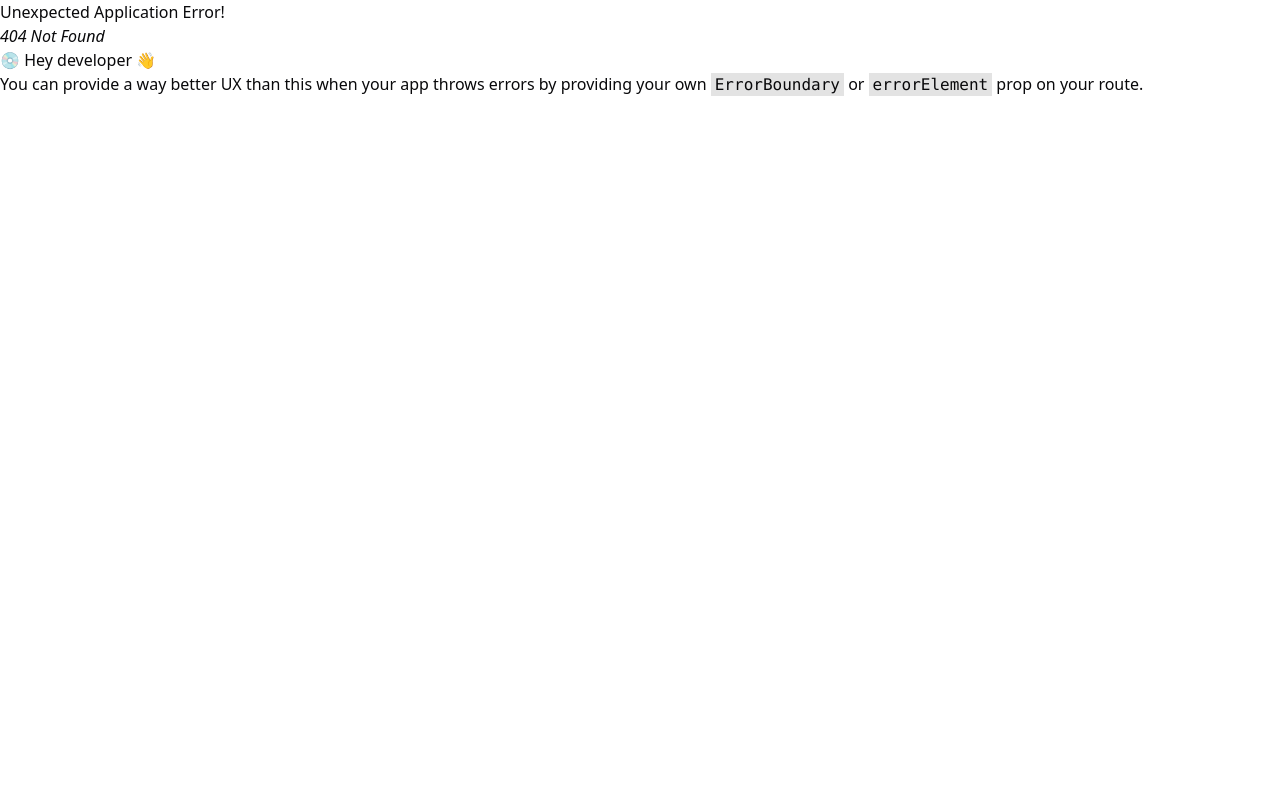
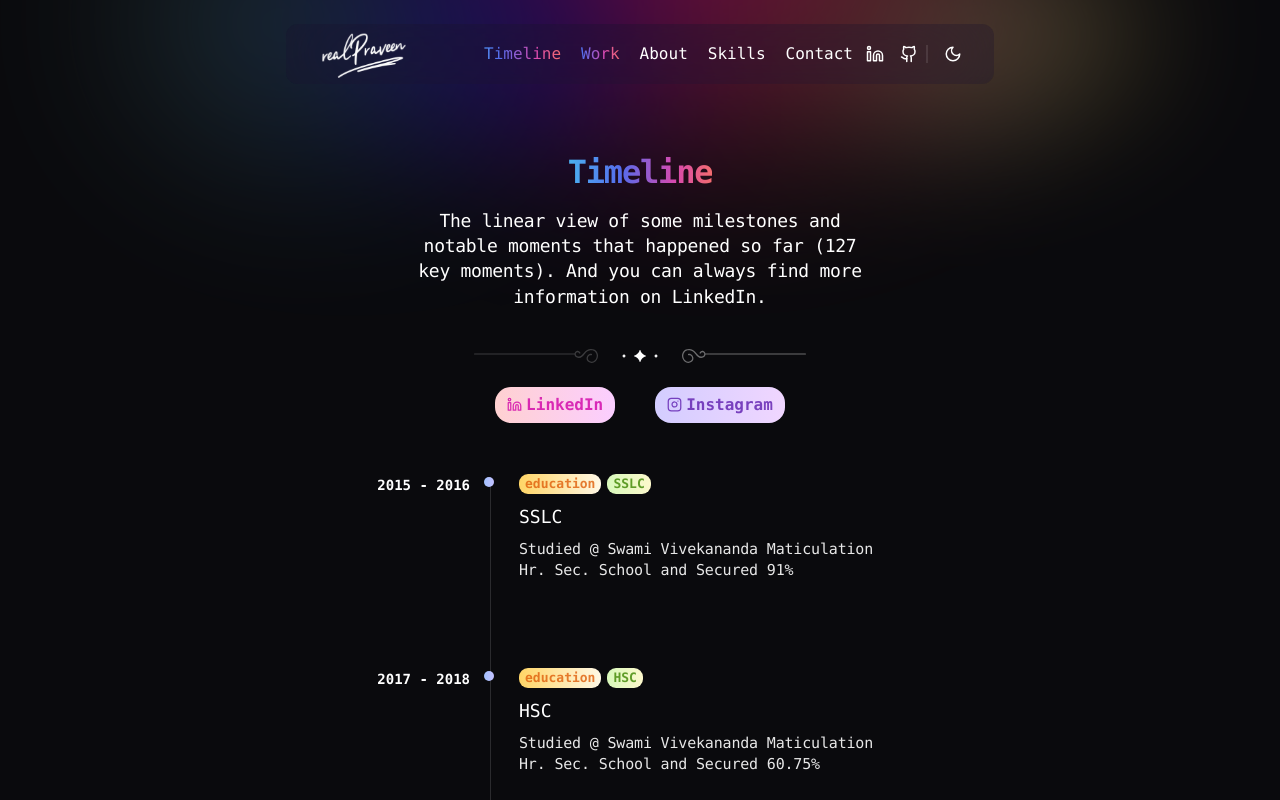
Before and after one commit to praveen-raj-r/praveen-raj-web-app, a React (Vite) app: page /timeline in a window 1280 px wide. Before the commit this address had no page. Shown: the top 800 px of the page. Built offline with nearby package versions, Linux system fonts and the light colour scheme.

Commit message:
added timeline

```diff
--- a/src/App.jsx
+++ b/src/App.jsx
@@ -6,6 +6,7 @@ import AboutMe from "./pages/AboutMe";
 import Projects from "./pages/Projects";
 import Skills from "./pages/Skills";
 import Contact from "./pages/Contact";
+import TimeLine from "./pages/TimeLine";
 
 const router = createBrowserRouter([
   {
@@ -14,6 +15,10 @@ const router = createBrowserRouter([
       {
         path: "/",
         element: <LandingPage />,
+      },
+      {
+        path: "/timeline",
+        element: <TimeLine />,
       },
       {
         path: "/about",
--- a/src/components/app/Description.jsx
+++ b/src/components/app/Description.jsx
@@ -7,7 +7,7 @@ function Description({ header, children }) {
         {header}
       </h2>
       <p className="tracking-[-0.28px] leading-[140%] text-lg">{children}</p>
-      <div className="flex items-center justify-center mx-0 my-3">
+      <div className="flex items-center justify-center mx-0 mt-10">
         <svg
           xmlns="http://www.w3.org/2000/svg"
           width="124"
--- a/src/components/app/Navbar.jsx
+++ b/src/components/app/Navbar.jsx
@@ -5,11 +5,18 @@ import NavSocialLinks from "./NavSocialLinks";
 // import lightSon from "/sun-light-mode.svg";
 
 const navItems = [
-  { id: "1", label: "work", routePath: "/work", badge: 0, special: true },
-  { id: "2", label: "about", routePath: "/about", badge: 0, special: false },
-  { id: "3", label: "skills", routePath: "/skills", badge: 0, special: false },
   {
-    id: "4",
+    id: "1",
+    label: "timeline",
+    routePath: "/timeline",
+    badge: 0,
+    special: true,
+  },
+  { id: "2", label: "work", routePath: "/work", badge: 0, special: true },
+  { id: "3", label: "about", routePath: "/about", badge: 0, special: false },
+  { id: "4", label: "skills", routePath: "/skills", badge: 0, special: false },
+  {
+    id: "5",
     label: "contact",
     routePath: "/contact",
     badge: 0,
--- a/src/components/app/Sidebar.jsx
+++ b/src/components/app/Sidebar.jsx
@@ -9,6 +9,10 @@ import { useState } from "react";
 import { Link } from "react-router-dom";
 
 const navItems = [
+  {
+    label: "timeline",
+    link: "/timeline",
+  },
   {
     label: "work",
     link: "/work",
--- /dev/null
+++ b/src/components/app/TimeLinesContainer.jsx
@@ -0,0 +1,86 @@
+const timelines = [
+    {
+      range: "2015 - 2016",
+      label: [
+        { text: "education", class: "yellow" },
+        { text: "SSLC", class: "green" },
+      ],
+      title: "SSLC",
+      desc: "Studied @ Swami Vivekananda Maticulation Hr. Sec. School and Secured 91%",
+      img: "",
+      class: "yellow",
+    },
+    {
+      range: "2017 - 2018",
+      label: [
+        { text: "education", class: "yellow" },
+        { text: "HSC", class: "green" },
+      ],
+      title: "HSC",
+      desc: "Studied @ Swami Vivekananda Maticulation Hr. Sec. School and Secured 60.75%",
+      img: "",
+      class: "purple",
+    },
+    {
+      range: "2018 - 2022",
+      label: [
+        { text: "education", class: "yellow" },
+        { text: "graduate", class: "green" },
+      ],
+      title: "B.E. Electrical And Electronics Engineering",
+      desc: "Grudated from Meenakshi College Of Engineering and Secured 8.15 CGPA",
+      img: "",
+      class: "yellow",
+    },
+    {
+      range: "May 2023 - present",
+      label: [{ text: "work", class: "orange" }],
+      title: "LCS Controls Private Limited.",
+      desc: "Working as a Frontend Engineer",
+      img: "",
+      class: "green",
+    },
+  ];
+
+  function TimeLinesContainer() {
+    return (
+      <div className=" pt-14">
+        {timelines.map((item, i) => (
+          <TimeLineItem item={item} key={`timeline-${i}`} />
+        ))}
+      </div>
+    );
+  }
+
+  function TimeLineItem({ item }) {
+    return (
+      <div className="relative w-full mx-auto my-0 cursor-pointer">
+        <a className="flex justify-center" href="">
+          <div className="min-w-[100px] max-w-[100px] mr-5 -mt-1">
+            <p className="text-sm font-semibold text-right">{item.range}</p>
+          </div>
+          <div className="w-[420px] relative pl-4 pb-12 border-l border-[#ecedee26] design-dot">
+            <div className="relative">
+              <div className="flex flex-col p-3 -translate-y-5 design-hover-before">
+                <div>
+                  {item.label.map((i, j) => (
+                    <div
+                      key={`label-${j}`}
+                      className={`relative inline-grid text-[13px] font-bold leading-[18px] px-1.5 py-px rounded-[9px] mr-1.5 ${i.class}`}
+                    >
+                      {i.text}
+                    </div>
+                  ))}
+                </div>
+                <h3 className="mx-0 my-2 text-lg">{item.title}</h3>
+                <p className="text-[15px] leading-[140%] tracking-[-0.18px] mb-3 opacity-90">
+                  {item.desc}
+                </p>
+              </div>
+            </div>
+          </div>
+        </a>
+      </div>
+    );
+  }
+  export default TimeLinesContainer;
--- a/src/index.css
+++ b/src/index.css
@@ -196,3 +196,83 @@
 .design-pur {
   background-image: linear-gradient(73.19deg, #dc79ff 0%, #256bfa 95.06%);
 }
+
+.orange {
+  background: linear-gradient(
+    270deg,
+    rgb(251, 206, 255) 0%,
+    rgb(255, 209, 209) 100%
+  );
+  color: rgba(208, 0, 166, 0.8);
+}
+
+.purple {
+  background: linear-gradient(
+    270deg,
+    rgb(240, 214, 255) 0%,
+    rgb(211, 205, 255) 100%
+  );
+  color: rgba(92, 27, 174, 0.8);
+}
+
+.design-dot::before {
+  background: linear-gradient(
+    270deg,
+    rgb(195, 193, 255) 0%,
+    rgb(162, 193, 255) 100%
+  );
+  border: 1px solid var(--border-line);
+  content: "";
+  display: block;
+  float: left;
+  height: 10px;
+  left: -7px;
+  position: absolute;
+  top: -0.125rem;
+  width: 10px;
+  border-radius: 12px;
+}
+
+.design-hover-before::before {
+  content: "";
+  border-radius: 16px;
+  display: block;
+  position: absolute;
+  z-index: -1;
+  inset: -2px;
+  opacity: 0;
+  transform: scale(0.8);
+}
+
+.yellow {
+  background: linear-gradient(
+    90deg,
+    rgb(255, 213, 102) 0%,
+    rgb(255, 248, 230) 100%
+  );
+  color: rgba(223, 93, 9, 0.8);
+}
+
+.green {
+  background: linear-gradient(
+    90deg,
+    rgb(216, 249, 187) 0%,
+    rgb(253, 248, 204) 100%
+  );
+  color: rgba(60, 132, 0, 0.8);
+}
+.design-hover-before:hover {
+  transition: 333ms;
+  border-color: transparent;
+}
+
+.design-hover-before:hover::before {
+  opacity: 1;
+  background: linear-gradient(
+    90deg,
+    rgba(30, 28, 50, 0.8) 0%,
+    rgba(43, 22, 29, 0.7) 100%
+  );
+  transition: 333ms;
+  transform: scale(1);
+}
--- /dev/null
+++ b/src/pages/TimeLine.jsx
@@ -0,0 +1,53 @@
+import Description from "@/components/app/Description";
+import TimeLinesContainer from "@/components/app/TimeLinesContainer";
+import { Instagram, Linkedin } from "lucide-react";
+
+const size = 15;
+
+const socialLinksContent = [
+    {
+        icon: <Linkedin size={size} />,
+        label: "LinkedIn",
+        class: "orange",
+        link: "https://www.linkedin.com/in/developer-praveen-raj/",
+    },
+    {
+        icon: <Instagram size={size} />,
+        label: "Instagram",
+        class: "purple",
+        link: "https://www.instagram.com/real_praveenraj/https://www.instagram.com/real_praveenraj/;",
+    },
+];
+
+function TimeLine() {
+    return (
+        <>
+            <Description header="Timeline">
+                The linear view of some milestones and notable moments that happened so
+                far (127 key moments). And you can always find more information on
+                LinkedIn.
+            </Description>
+            <div className="flex justify-center gap-10">
+                {socialLinksContent.map((item, i) => (
+                    <SocialLinks item={item} key={`social-links-${i}`} />
+                ))}
+            </div>
+            <TimeLinesContainer />
+        </>
+    );
+}
+
+function SocialLinks({ item }) {
+    return (
+        <a
+            target="_blank"
+            href={item.link}
+            className={`flex items-center gap-1 px-3 py-1.5 font-semibold text-base rounded-2xl ${item.class}`}
+        >
+            {item.icon}
+            {item.label}
+        </a>
+    );
+}
+
+export default TimeLine;
```
